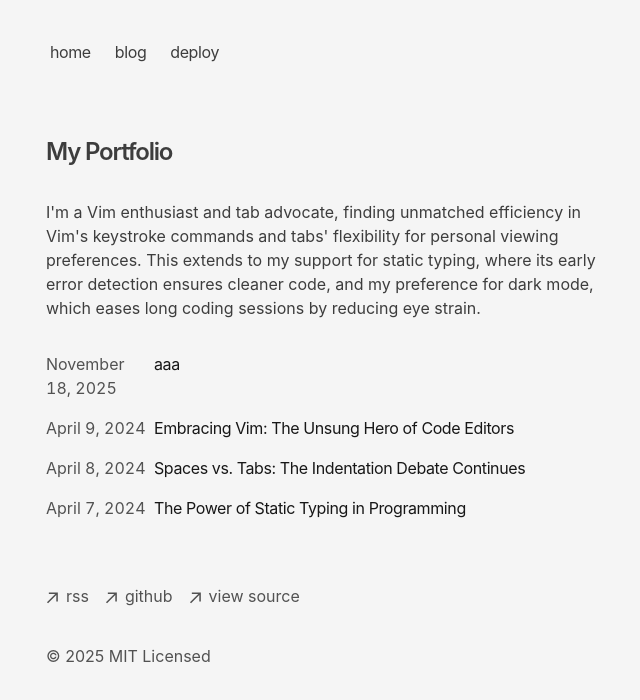
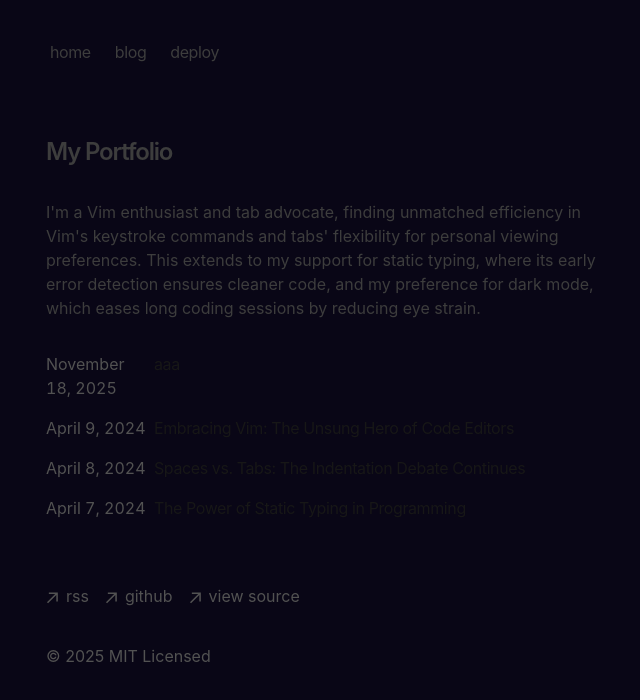
Before and after one commit to Kinomiya-Dai/portfolio-site, a Next.js app: page / in a window 1280 px wide. Shown: the top 700 px of the page, without its empty margins (306-946 px from the left). Built offline with nearby package versions, Linux system fonts and the light colour scheme.

Commit message:
cssのホットリロードが入るように修正

```diff
--- a/app/global.css
+++ b/app/global.css
@@ -1,11 +1,4 @@
 @import 'tailwindcss';
-
-@theme inline {
-  --color-pf-bg: #F5F5F5;
-  --color-pf-text: #3D3D3D;
-}
-
-
 
 ::selection {
   background-color: #47a3f3;
@@ -24,6 +17,11 @@
   --sh-entity: #e25a1c;
 }
 
+@theme inline {
+  --color-pf-bg: #F5F5F5;
+  --color-pf-text: #3D3D3D;
+}
+
 
 @media (prefers-color-scheme: dark) {
   :root {
@@ -34,6 +32,10 @@
   }
   html {
     color-scheme: dark;
+  }
+  @theme inline {
+  --color-pf-bg: #090616;
+  --color-pf-text: #3D3D3D;
   }
 }
 
--- a/package.json
+++ b/package.json
@@ -1,7 +1,7 @@
 {
   "private": true,
   "scripts": {
-    "dev": "next dev",
+    "dev": "next dev --webpack",
     "build": "next build",
     "start": "next start"
   },
```
